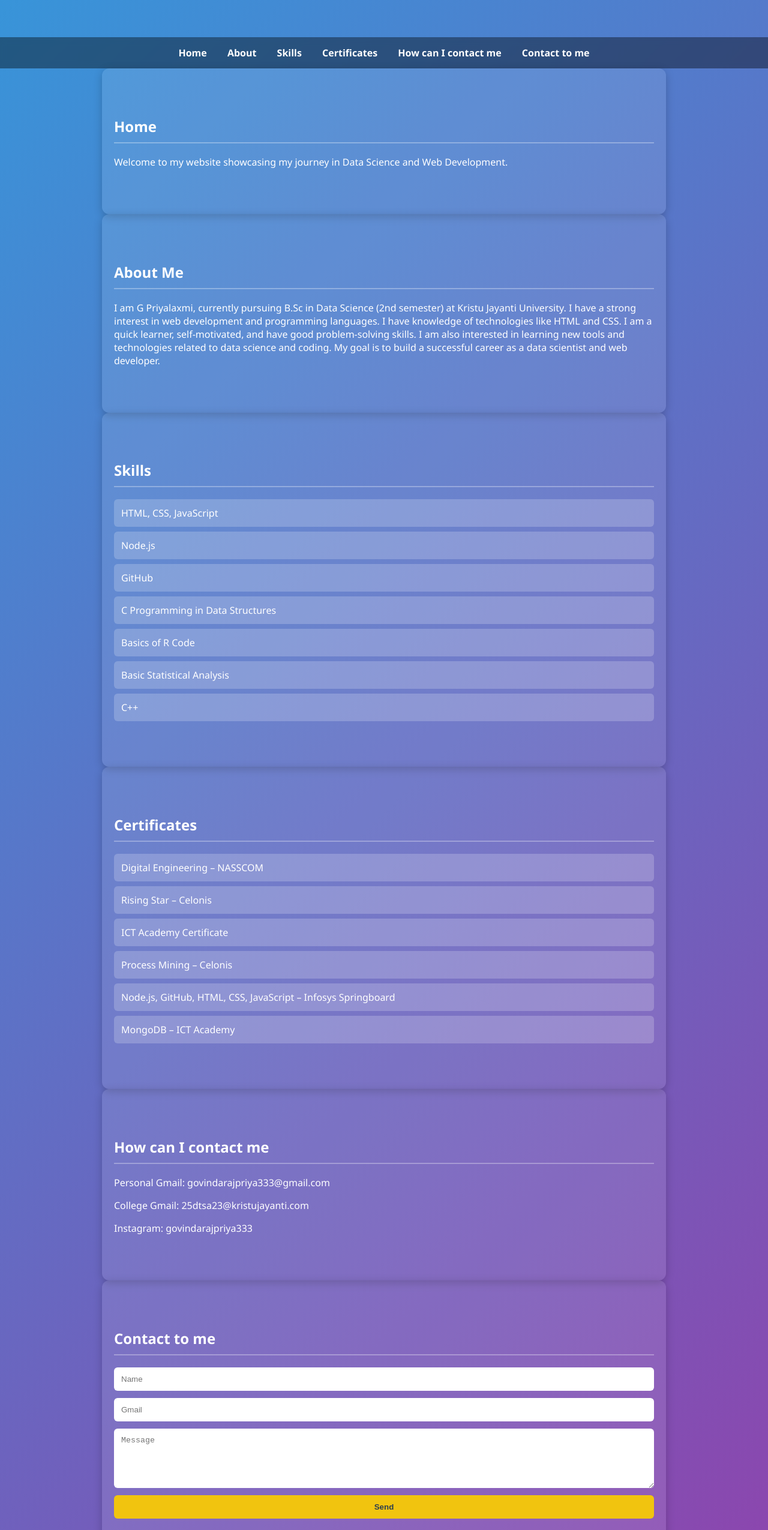
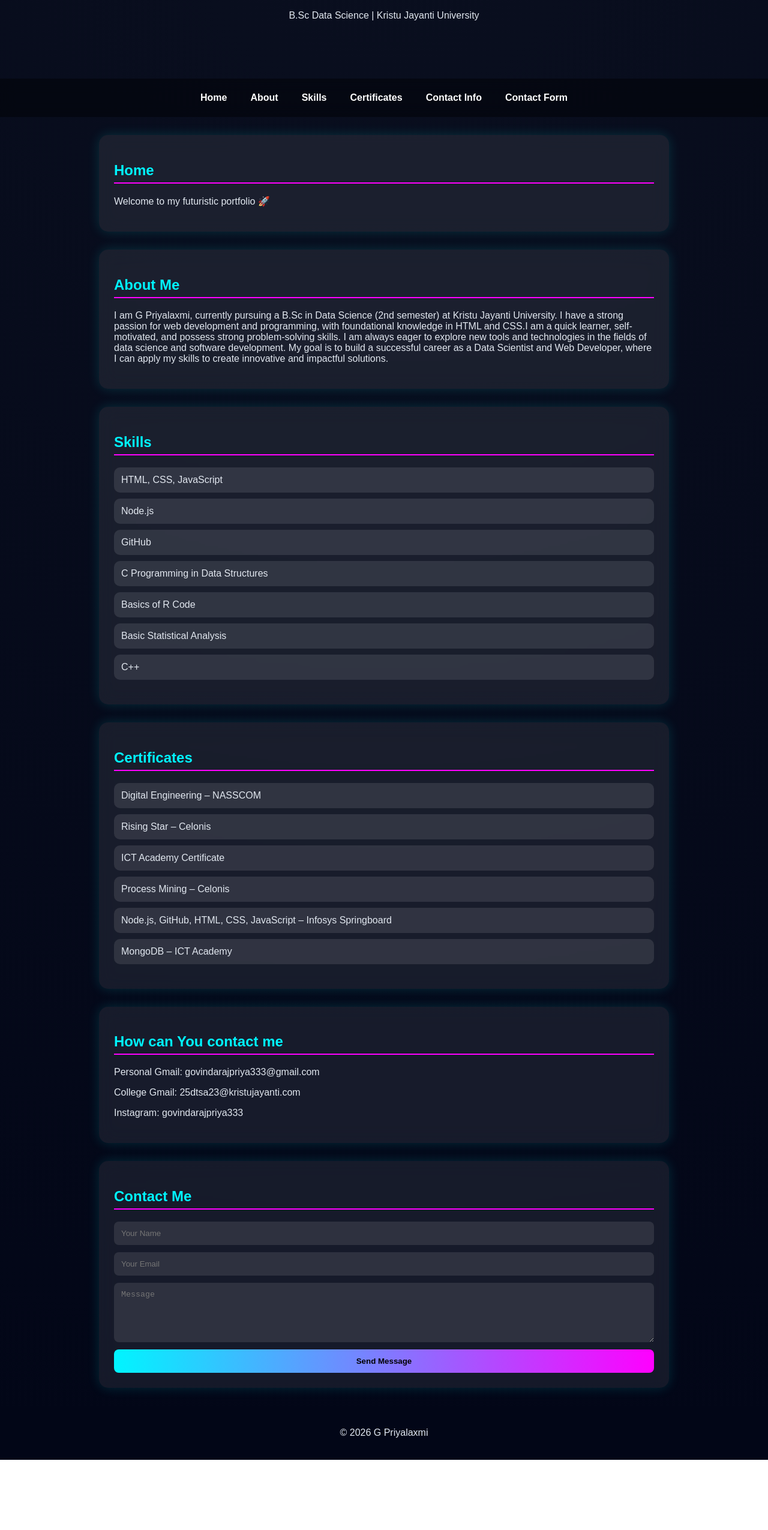
Before and after one commit to govindarajpriya333-rgb/portfolio-backend, a website: page index.html in a window 1280 px wide. Shown: the part 182-2732 px from the top of the page at 60% size. After the commit the page ends 2615 px from the top, so only its background shows below. Drawn offline with nearby package versions, Linux system fonts and the light colour scheme.

Commit message:
Add files via upload

```diff
--- a/index.html
+++ b/index.html
@@ -1,137 +1,166 @@
-<!DOCTYPE html>
-<html lang="en">
+<!DOCTYPE html><html lang="en">
 <head>
 <meta charset="UTF-8">
-  <title>G Priyalaxmi</title>
-  <style>
+<meta name="viewport" content="width=device-width, initial-scale=1.0">
+<title>G Priyalaxmi</title><style>
+:root {
+  --bg: #0a0f1f;
+  --glass: rgba(255,255,255,0.08);
+  --neon1: #00f5ff;
+  --neon2: #ff00ff;
+  --text: #e2e8f0;
+}
+
 body {
-      font-family: 'Segoe UI', sans-serif;
   margin: 0;
-      padding: 0;
-      scroll-behavior: smooth;
-      background: linear-gradient(135deg, #3498db, #8e44ad);
-      color: #fff;
+  font-family: 'Poppins', sans-serif;
+  background: radial-gradient(circle at top, #0a0f1f, #020617);
+  color: var(--text);
 }
+
 header {
   text-align: center;
-      padding: 60px 20px;
-      animation: fadeDown 1.5s ease-out;
+  padding: 80px 20px;
 }
+
+header h1 {
+  font-size: 3rem;
+  background: linear-gradient(90deg, var(--neon1), var(--neon2));
+  -webkit-background-clip: text;
+  color: transparent;
+}
+
 nav {
-      text-align: center;
+  display: flex;
+  flex-wrap: wrap;
+  justify-content: center;
+  gap: 15px;
   padding: 15px;
-      background: rgba(0,0,0,0.4);
   position: sticky;
   top: 0;
-      backdrop-filter: blur(6px);
+  backdrop-filter: blur(12px);
+  background: rgba(0,0,0,0.4);
 }
+
 nav a {
-      color: #fff;
-      margin: 0 15px;
+  color: white;
   text-decoration: none;
   font-weight: bold;
-      transition: color 0.3s;
+  padding: 8px 12px;
+  border-radius: 8px;
+  transition: 0.3s;
 }
+
 nav a:hover {
-      color: #f1c40f;
+  background: linear-gradient(90deg, var(--neon1), var(--neon2));
+  color: black;
 }
+
 section {
-      padding: 60px 20px;
   max-width: 900px;
-      margin: auto;
+  margin: 30px auto;
+  padding: 25px;
+  border-radius: 15px;
+  background: var(--glass);
+  backdrop-filter: blur(15px);
+  box-shadow: 0 0 20px rgba(0,255,255,0.15);
+  transform: translateY(40px);
   opacity: 0;
-      transform: translateY(40px);
-      transition: all 0.8s ease-out;
-      background: rgba(255,255,255,0.1);
-      border-radius: 12px;
-      box-shadow: 0 4px 15px rgba(0,0,0,0.2);
+  transition: 0.6s;
 }
+
 section.visible {
+  transform: translateY(0);
   opacity: 1;
-      transform: translateY(0);
 }
+
 h2 {
-      border-bottom: 2px solid rgba(255,255,255,0.3);
-      padding-bottom: 10px;
+  color: var(--neon1);
+  border-bottom: 2px solid var(--neon2);
+  padding-bottom: 6px;
 }
+
 ul {
   list-style: none;
   padding: 0;
 }
+
 ul li {
-      background: rgba(255,255,255,0.2);
-      margin: 8px 0;
   padding: 12px;
-      border-radius: 6px;
-      transition: transform 0.3s;
+  margin: 10px 0;
+  border-radius: 10px;
+  background: rgba(255,255,255,0.1);
+  transition: 0.3s;
 }
+
 ul li:hover {
   transform: scale(1.05);
-      background: rgba(255,255,255,0.3);
+  box-shadow: 0 0 15px var(--neon1);
 }
-    footer {
-      text-align: center;
-      padding: 20px;
-      background: rgba(0,0,0,0.5);
-    }
+
 form {
   display: flex;
   flex-direction: column;
   gap: 12px;
 }
+
 input, textarea {
   padding: 12px;
+  border-radius: 8px;
   border: none;
-      border-radius: 6px;
-      outline: none;
+  background: rgba(255,255,255,0.1);
+  color: white;
 }
+
 button {
-      background: #f1c40f;
-      color: #2c3e50;
+  padding: 12px;
   border: none;
-      padding: 12px;
-      border-radius: 6px;
+  border-radius: 8px;
+  background: linear-gradient(90deg, var(--neon1), var(--neon2));
+  color: black;
+  font-weight: bold;
   cursor: pointer;
-      font-weight: bold;
-      transition: transform 0.3s, background 0.3s;
+  transition: 0.3s;
 }
+
 button:hover {
-      background: #e67e22;
-      color: #fff;
   transform: scale(1.05);
+  box-shadow: 0 0 20px var(--neon2);
 }
-    @keyframes fadeDown {
-      from { opacity: 0; transform: translateY(-50px); }
-      to { opacity: 1; transform: translateY(0); }
+
+footer {
+  text-align: center;
+  padding: 20px;
+  background: #020617;
 }
-  </style>
-</head>
-<body>
-  <header>
+
+@media(max-width:600px){
+  header h1{font-size:2rem;}
+  section{margin:15px;}
+}
+
+</style></head><body><header>
   <h1>G PRIYALAXMI</h1>
   <p>B.Sc Data Science | Kristu Jayanti University</p>
-  </header>
-
-  <nav>
+</header><nav>
   <a href="#home">Home</a>
   <a href="#about">About</a>
   <a href="#skills">Skills</a>
   <a href="#certificates">Certificates</a>
-    <a href="#contact-info">How can I contact me</a>
-    <a href="#contact-form">Contact to me</a>
-  </nav>
+  <a href="#contact-info">Contact Info</a>
+  <a href="#contact-form">Contact Form</a>
+</nav><section id="home">
+  <h2>Home</h2>
+  <p>Welcome to my futuristic portfolio 🚀</p>
+</section><section id="about">
+  <h2>About Me</h2>
+  <p>
+    I am G Priyalaxmi, currently pursuing a B.Sc in Data Science (2nd semester) at Kristu Jayanti University. I have a strong passion for web development and programming, with foundational knowledge in HTML and CSS.I am a quick learner, self-motivated, and possess strong problem-solving skills. I am always eager to explore new tools and technologies in the fields of data science and software development.
 
-  <section id="home">
-    <h2>Home</h2>
-    <p>Welcome to my website showcasing my journey in Data Science and Web Development.</p>
-  </section>
+My goal is to build a successful career as a Data Scientist and Web Developer, where I can apply my skills to create innovative and impactful solutions.
 
-  <section id="about">
-    <h2>About Me</h2>
-    <p>I am G Priyalaxmi, currently pursuing B.Sc in Data Science (2nd semester) at Kristu Jayanti University. I have a strong interest in web development and programming languages. I have knowledge of technologies like HTML and CSS. I am a quick learner, self-motivated, and have good problem-solving skills. I am also interested in learning new tools and technologies related to data science and coding. My goal is to build a successful career as a data scientist and web developer.</p>
-  </section>
-
-  <section id="skills">
+  </p>
+</section><section id="skills">
   <h2>Skills</h2>
   <ul>
     <li>HTML, CSS, JavaScript</li>
@@ -142,9 +171,7 @@
     <li>Basic Statistical Analysis</li>
     <li>C++</li>
   </ul>
-  </section>
-
-  <section id="certificates">
+</section><section id="certificates">
   <h2>Certificates</h2>
   <ul>
     <li>Digital Engineering – NASSCOM</li>
@@ -154,31 +181,23 @@
     <li>Node.js, GitHub, HTML, CSS, JavaScript – Infosys Springboard</li>
     <li>MongoDB – ICT Academy</li>
   </ul>
-  </section>
-
-  <section id="contact-info">
-    <h2>How can I contact me</h2>
+</section><section id="contact-info">
+  <h2>How can You contact me</h2>
   <p>Personal Gmail: govindarajpriya333@gmail.com</p>
   <p>College Gmail: 25dtsa23@kristujayanti.com</p>
   <p>Instagram: govindarajpriya333</p>
-  </section>
-
-  <section id="contact-form">
-    <h2>Contact to me</h2>
+</section><section id="contact-form">
+  <h2>Contact Me</h2>
   <form id="contactForm">
-      <input type="text" name="name" placeholder="Name" required>
-      <input type="email" name="email" placeholder="Gmail" required>
-      <textarea name="message" placeholder="Message" rows="5" required></textarea>
-      <button type="submit">Send</button>
+    <input type="text" name="name" placeholder="Your Name" required>
+    <input type="email" name="email" placeholder="Your Email" required>
+    <textarea name="message" rows="5" placeholder="Message" required></textarea>
+    <button type="submit">Send Message</button>
   </form>
-  </section>
-
-  <footer>
+</section><footer>
   <p>© 2026 G Priyalaxmi</p>
-  </footer>
-
-  <script>
-    // Smooth fade-in animation when sections enter viewport
+</footer><!-- EmailJS Script --><script src="https://cdn.jsdelivr.net/npm/emailjs-com@3/dist/email.min.js"></script><script>
+// Animation
 const sections = document.querySelectorAll("section");
 const observer = new IntersectionObserver(entries => {
   entries.forEach(entry => {
@@ -186,39 +205,25 @@
       entry.target.classList.add("visible");
     }
   });
-    }, { threshold: 0.2 });
+});
+sections.forEach(section => observer.observe(section));
 
-    sections.forEach(section => {
-      observer.observe(section);
+// EmailJS Setup
+(function(){
+  emailjs.init("YOUR_PUBLIC_KEY"); // replace this
+})();
+
+// Form Submission
+document.getElementById("contactForm").addEventListener("submit", function(e) {
+  e.preventDefault();
+
+  emailjs.sendForm("YOUR_SERVICE_ID", "YOUR_TEMPLATE_ID", this)
+    .then(function() {
+      alert("Message sent successfully! ✅");
+    }, function(error) {
+      alert("Failed to send message ❌");
+      console.log(error);
     });
-
-    // Contact form submission
-    document.getElementById("contactForm").addEventListener("submit", async (e) => {
-      e.preventDefault();
-      const formData = {
-        name: e.target.name.value,
-        email: e.target.email.value,
-        message: e.target.message.value
-      };
-
-      try {
-        const response = await fetch("https://portfolio-backend.onrender.com/contact", {
-          method: "POST",
-          headers: { "Content-Type": "application/json" },
-          body: JSON.stringify(formData)
 });
-
-        const result = await response.json();
-        if (result.success) {
-          alert("Message sent successfully!");
-        } else {
-          alert("Failed to send message.");
-        }
-      } catch (error) {
-        console.error(error);
-        alert("Error sending message.");
-      }
-    });
-  </script>
-</body>
+</script></body>
 </html>
```
Also changed, not shown: package.json (+4 -4 lines). Lines whose indentation alone changed are shown as unchanged.
